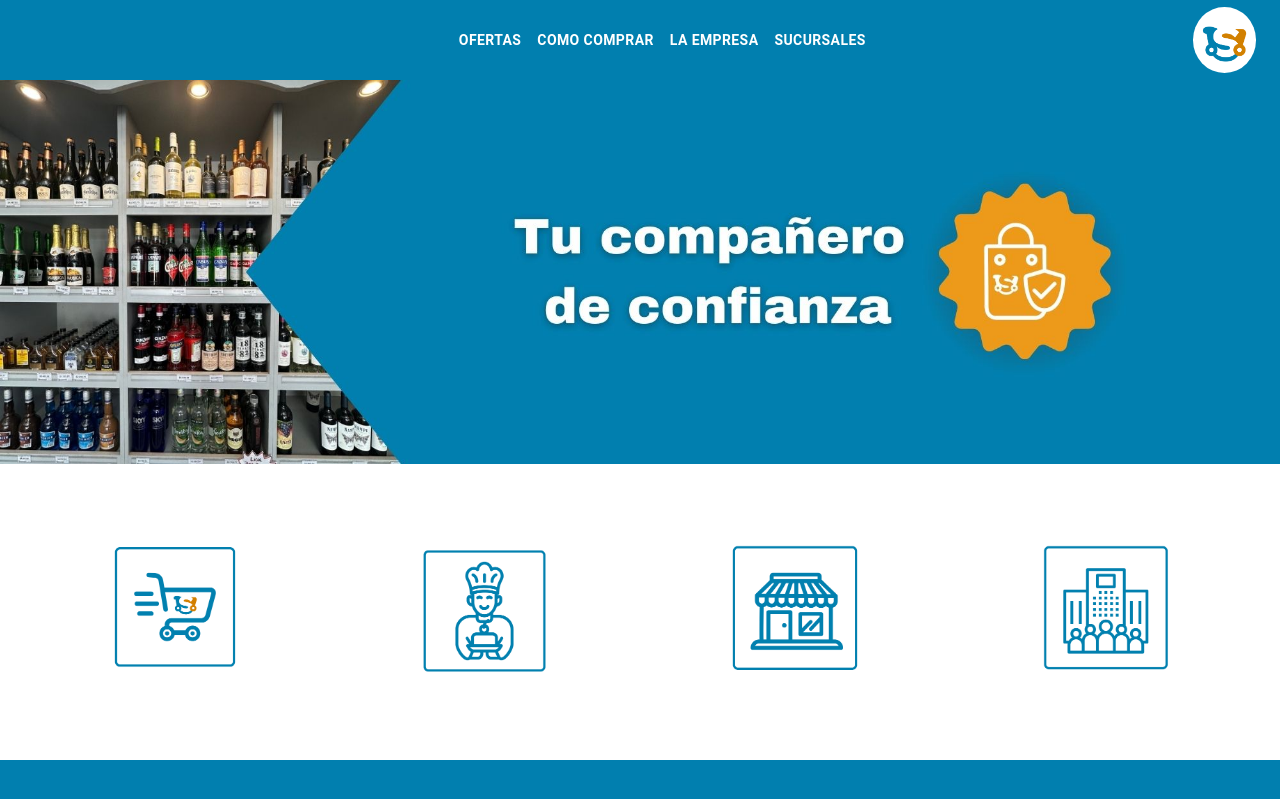
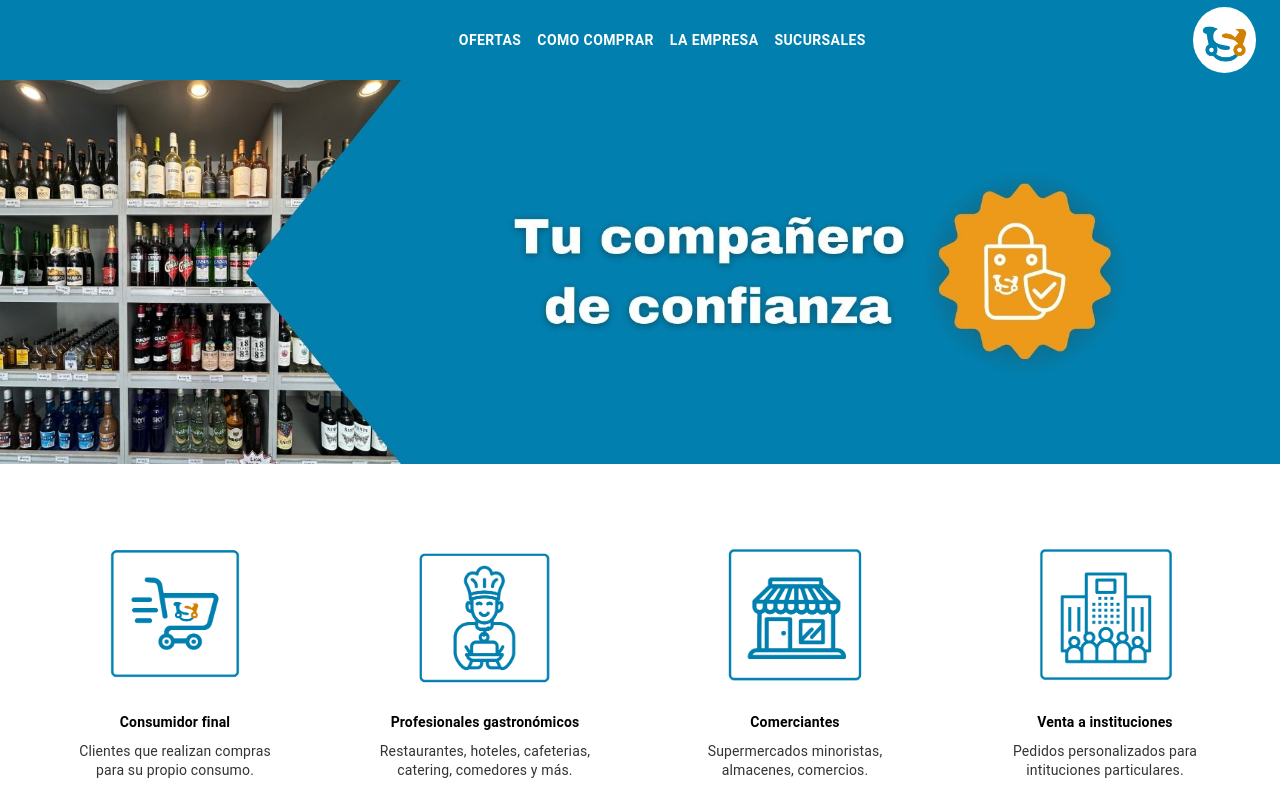
Before and after one commit to AgusOs/refrigerados-santiago, a React (Vite) app: page /como-comprar in a window 1280 px wide. Shown: the top 799 px of the page. Built offline with nearby package versions, Linux system fonts and the light colour scheme; some icons are missing.

Commit message:
Tarjetas de como comprar

```diff
--- a/src/components/pages/ComoComprarPage.jsx
+++ b/src/components/pages/ComoComprarPage.jsx
@@ -1,6 +1,7 @@
 import React from 'react'
 import styles from './Pages.module.css';
 import { Banner } from '../atoms/banner/Banner';
+import { Typography } from '@mui/material';
 
 export const ComoComprarPage = () => {
   return (
@@ -8,16 +9,40 @@ export const ComoComprarPage = () => {
       <Banner img={'/assets/images/6.jpg'} variant={"blp"}/>
       <div className={styles.cardsRow}>
         <div className={styles.card}>
-          <img src="/assets/images/1.png" alt="img" />
+          <img src="/assets/images/1.png" alt="Carrito de compras" className={styles.cardImage} />
+          <p className={styles.cardTitle}>
+            Consumidor final
+          </p>
+          <p className={styles.cardText}>
+            Clientes que realizan compras para su propio consumo.
+          </p>
         </div>
         <div className={styles.card}>
-          <img src="/assets/images/2.png" alt="img" />
+          <img src="/assets/images/2.png" alt="img"  className={styles.cardImage}/>
+          <p className={styles.cardTitle}>
+            Profesionales gastronómicos
+          </p>
+          <p className={styles.cardText}>
+            Restaurantes, hoteles, cafeterias, catering, comedores y más.
+          </p>
         </div>
         <div className={styles.card}>
-          <img src="/assets/images/3.png" alt="img" />
+          <img src="/assets/images/3.png" alt="img"  className={styles.cardImage}/>
+          <p className={styles.cardTitle}>
+            Comerciantes
+          </p>
+          <p className={styles.cardText}>
+            Supermercados minoristas, almacenes, comercios.
+          </p>
         </div>
         <div className={styles.card}>
-          <img src="/assets/images/4.png" alt="img" />
+          <img src="/assets/images/4.png" alt="img"  className={styles.cardImage}/>
+          <p className={styles.cardTitle}>
+            Venta a instituciones
+          </p>
+          <p className={styles.cardText}>
+            Pedidos personalizados para intituciones particulares.
+          </p>
         </div>
       </div>
       <Banner img={'/assets/images/comprar-1.jpg'} variant={"como-comprar"}/>
--- a/src/components/pages/Pages.module.css
+++ b/src/components/pages/Pages.module.css
@@ -27,34 +27,78 @@
 /* Como compar */
 .cardsRow {
     display: flex;
-    flex-direction: row;
-    justify-content: center;
-    align-items: center;
+    flex-wrap: wrap;
+    justify-content: space-around;
+    align-items: flex-start;
     background-color: white;
-    padding: 20px;
+    padding: 20px 20px 60px 20px;
     width: 100%;
-    justify-content: space-around;
 }
 
 .card {
     display: flex;
-    justify-content: center;
-    padding: 10px;
-    background-color: rgba(255, 255, 255);
-    box-shadow: 5px;
-    transition: ease-in-out 0.3s;
+    flex-direction: column;
+    align-items: center;
+    text-align: center;
+    width: 280px;
+    margin: 10px;
+    transition: transform 0.3s ease-in-out;
+    position: relative;
 }
 
 .card:hover {
     transform: scale(1.1);
 }
 
-.card img {
-    width: 65%;
-    height: auto;
+.cardImage {
+    width: 250px;
+    height: 250px;
+    margin-bottom: 16px;
+    object-fit: contain;
 }
 
-/* Swiper ofertas */
+.cardTitle {
+    font-weight: 600;
+    font-size: 14px;
+    color: #000;
+    white-space: nowrap;
+    overflow: hidden;
+    text-overflow: ellipsis;
+    margin-bottom: 2px;
+    position: absolute;
+    bottom: 25px;
+}
+
+.cardText {
+    font-size: 14px;
+    color: #333;
+    max-width: 220px;
+    line-height: 1.4;
+    margin-top: 5px;
+    position: absolute;
+    bottom: -35px;
+}
+
+@media (max-width: 768px) {
+    .card {
+      width: 35%;
+    }
+
+    .cardImage {
+      width: 200px;
+      height: 200px;
+    }
+
+    .cardTitle {
+      font-size: 12px;
+    }
+
+    .cardText {
+      display: none;
+    }
+}
+
+/* Swiper banner ofertas */
 .swiper {
     width: 100%;
     height: auto; /* o la altura que quieras */
```
